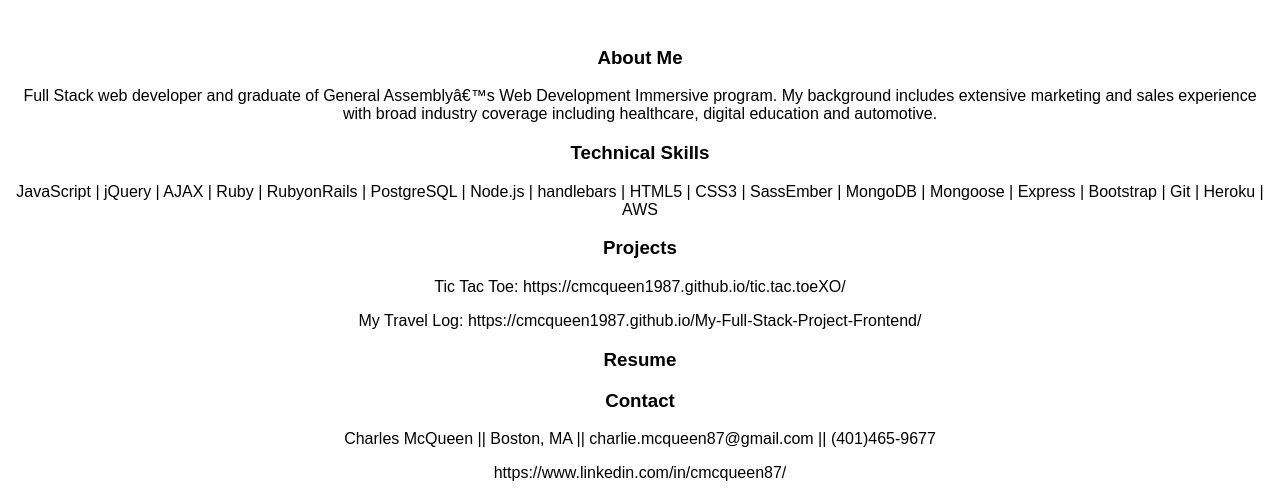
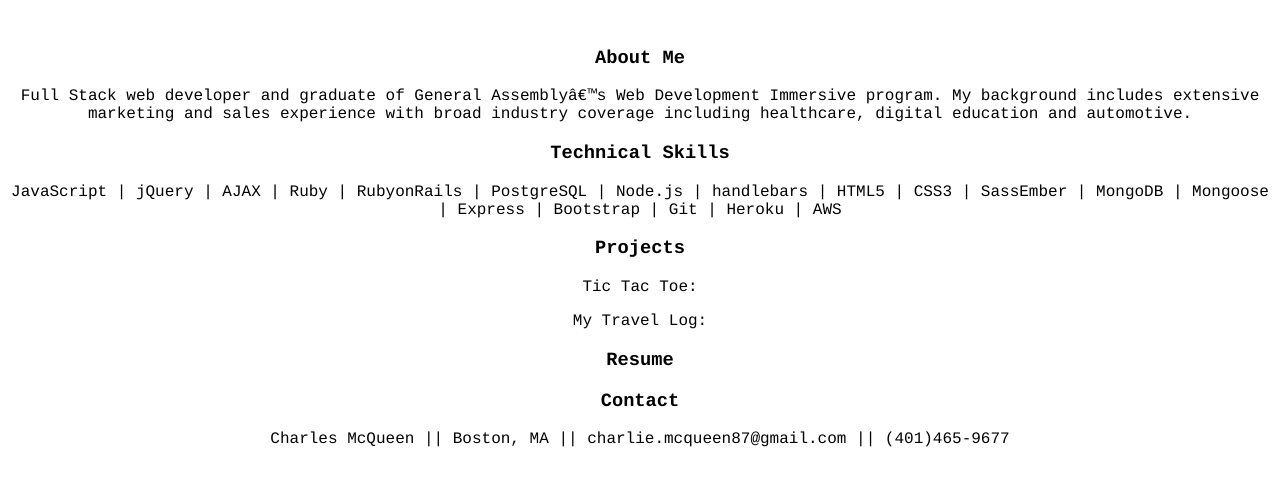
Before and after one commit to cmcqueen1987/cmcqueen1987.github.io, a website: page index.html in a window 1280 px wide. Shown: the part 601-1099 px from the top of the page. After the commit the page ends 1065 px from the top, so only its background shows below. Drawn offline with nearby package versions, Linux system fonts and the light colour scheme.

Commit message:
made minor changes

```diff
--- a/index.html
+++ b/index.html
@@ -20,13 +20,13 @@
       <h3>Technical Skills</h3>
       <p>JavaScript | jQuery | AJAX | Ruby | RubyonRails | PostgreSQL | Node.js | handlebars | HTML5 | CSS3 | SassEmber | MongoDB | Mongoose | Express | Bootstrap | Git | Heroku | AWS</p>
       <h3>Projects</h3>
-      <p> Tic Tac Toe: https://cmcqueen1987.github.io/tic.tac.toeXO/</p>
-      <p> My Travel Log: https://cmcqueen1987.github.io/My-Full-Stack-Project-Frontend/ </p>
+      <p> Tic Tac Toe: <a href="https://cmcqueen1987.github.io/tic.tac.toeXO/"></a> </p>
+      <p> My Travel Log: <a href="https://cmcqueen1987.github.io/My-Full-Stack-Project-Frontend/"></a> </p>
 
       <h3>Resume</h3>
       <p></p>
       <h3>Contact</h3>
       <p>Charles McQueen  ||  Boston, MA  ||  charlie.mcqueen87@gmail.com  ||  (401)465-9677  </p>
-      <p> https://www.linkedin.com/in/cmcqueen87/ </p>
+      <p> <a href="https://www.linkedin.com/in/cmcqueen87/"></a></p>
     </body>
 </html>
--- a/main.css
+++ b/main.css
@@ -19,12 +19,12 @@ h2 {
 h3 {
   color: black;
   text-align: center;
-  font-family: Arial;
+  font-family: Courier;
 }
 
 p {
   text-align: center;
-  font-family: Arial;
+  font-family: Courier;
 }
 
 .centered {
```
